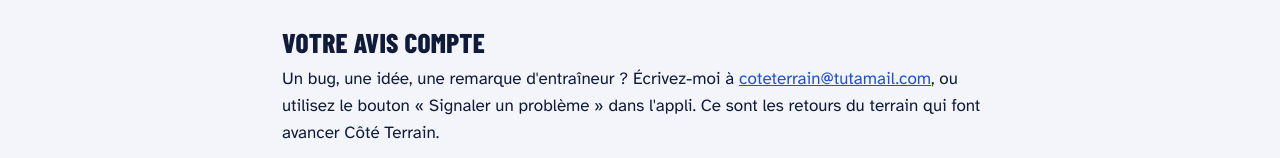
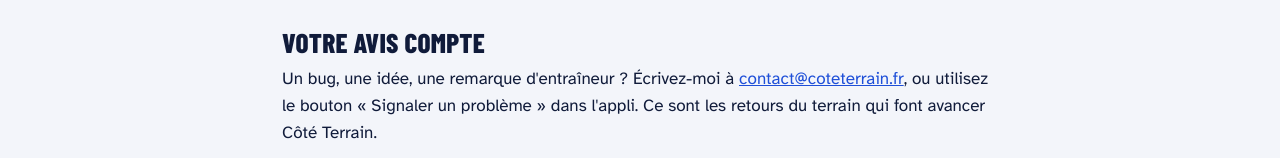
Before and after one commit to Airkocotier/cote-terrain, a plain HTML site: page apropos.html in a window 1280 px wide. Shown: the part 1124-1282 px from the top of the page. Drawn offline with Linux system fonts and the light colour scheme.

Commit message:
Contact : contact@coteterrain.fr (à propos)
Co-Authored-By: Claude Opus 5.5 <noreply@anthropic.com>
Claude-Session: https://claude.ai/code/session_01WxryrMxiXVRUEdbFcNAhy4

```diff
--- a/apropos.html
+++ b/apropos.html
@@ -44,7 +44,7 @@
     <p>Je ne cherche aucune rémunération. Côté Terrain est gratuite et le restera : pas de publicité, pas d'abonnement, pas de compte à créer, et aucune donnée collectée (voir la <a href="confidentialite.html">politique de confidentialité</a>). Elle me facilite la vie ; si elle peut aussi servir à d'autres entraîneurs, tant mieux.</p>
 
     <h2>Votre avis compte</h2>
-    <p>Un bug, une idée, une remarque d'entraîneur ? Écrivez-moi à <a href="mailto:coteterrain@tutamail.com">coteterrain@tutamail.com</a>, ou utilisez le bouton « Signaler un problème » dans l'appli. Ce sont les retours du terrain qui font avancer Côté Terrain.</p>
+    <p>Un bug, une idée, une remarque d'entraîneur ? Écrivez-moi à <a href="mailto:contact@coteterrain.fr">contact@coteterrain.fr</a>, ou utilisez le bouton « Signaler un problème » dans l'appli. Ce sont les retours du terrain qui font avancer Côté Terrain.</p>
   </div>
 </main>
 
```
